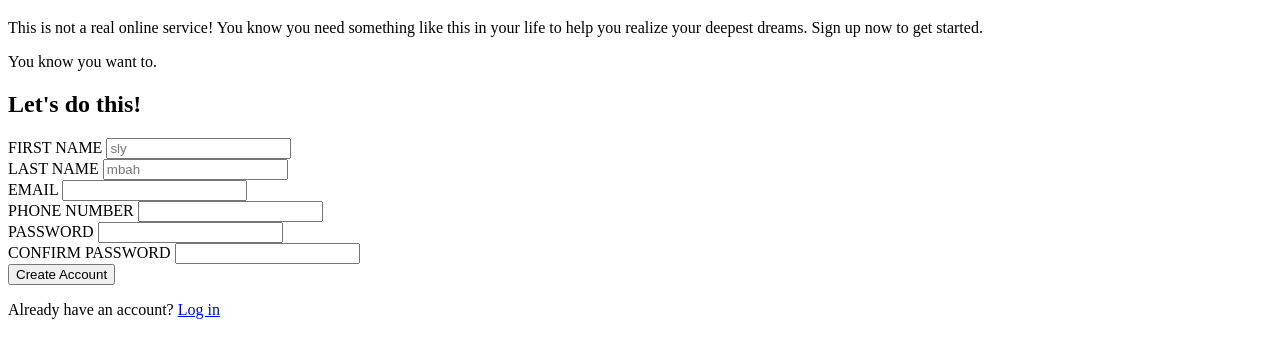
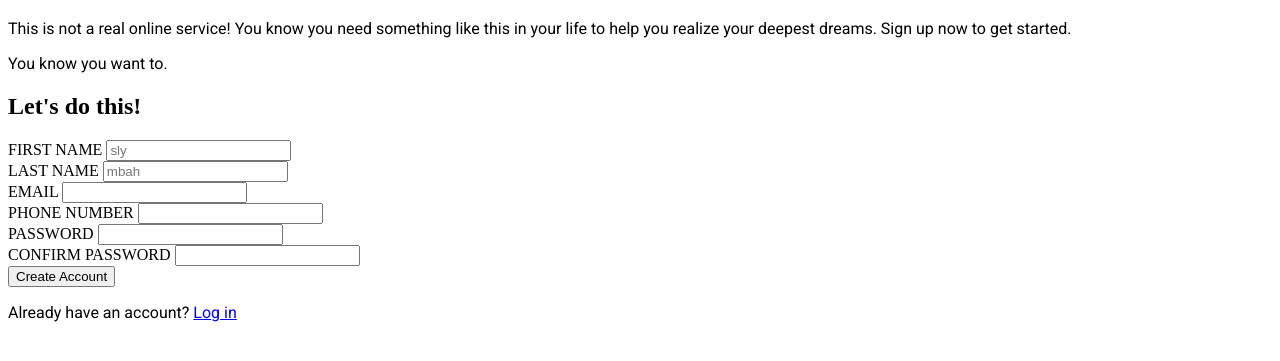
Before and after one commit to comfortmbah/sign-up-form, a plain HTML site: page index.html in a window 1280 px wide. Shown: the part 173-534 px from the top of the page. Drawn offline with Linux system fonts and the light colour scheme; a web font is replaced by a local one.

Commit message:
Add custom properties to the css

```diff
--- a/styles.css
+++ b/styles.css
@@ -3,3 +3,12 @@
     font-family: "Norse bold";
     src: url(./fonts/Norse-Bold.otf);
 }
+
+:root {
+    --header-font: "Norse bold";
+    --text-font: "Roboto";
+}
+
+p {
+    font-family: var(--text-font);
+}
```
